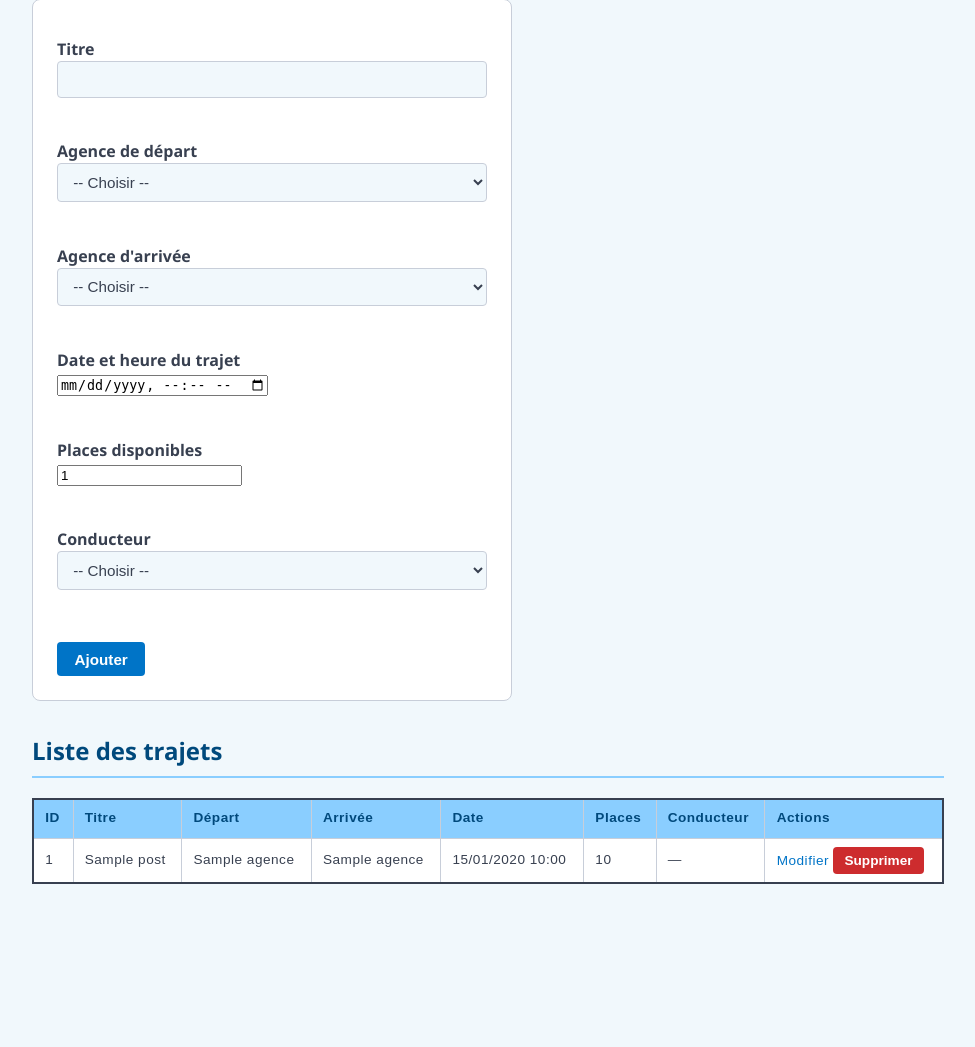
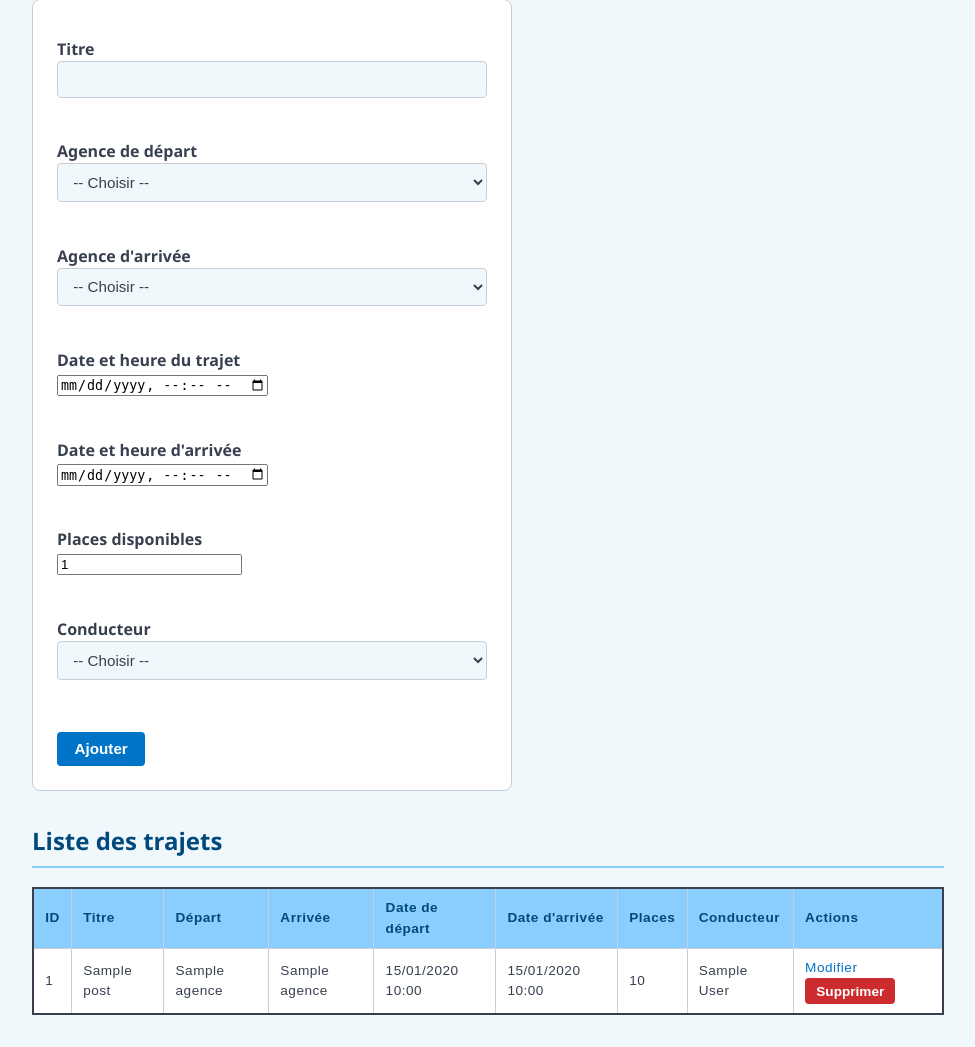
Before and after one commit to Corentin-pqt87/Touche_Pas_Au_Klaxon, a PHP site: page /Page/Admin/Trajets.php in a window 1280 px wide. Shown: the part 207-1254 px from the top of the page, without its empty margins (152-1127 px from the left). Before the commit the page ends 1091 px from the top, so only its background shows below. Run offline with PHP 8.4, Linux system fonts and the light colour scheme; the visitor is signed in with stand-in values (Sample User, id 1); tables that the repository leaves empty hold one stand-in row (values such as "Sample post").

```diff
--- a/Model/postModel.php
+++ b/Model/postModel.php
@@ -7,47 +7,68 @@ function getPosts() {
 }
 
 function getAllPosts() {
-    return findAll('
-        SELECT
-            p.*,
-            u.name AS driver_name,
-            dep.name AS departure_name, dep.location AS departure_location,
-            arr.name AS arrival_name, arr.location AS arrival_location
-        FROM posts p
-        INNER JOIN users u ON p.idusers = u.idusers
-        INNER JOIN agences dep ON p.departure = dep.idagences
-        INNER JOIN agences arr ON p.arrival = arr.idagences
-    ');
+    $bdd  = connection();
+    $stmt = $bdd->query(
+        'SELECT
+            p.idposts, p.title, p.travel_date, p.arrival_date, p.seats, p.idusers,
+            da.name AS departure_name,
+            aa.name AS arrival_name,
+            u.name  AS user_name
+         FROM posts p
+         INNER JOIN agences da ON p.departure = da.idagences
+         INNER JOIN agences aa ON p.arrival   = aa.idagences
+         LEFT  JOIN users   u  ON p.idusers   = u.idusers
+         ORDER BY p.travel_date DESC'
+    );
+    return $stmt->fetchAll(PDO::FETCH_ASSOC);
+}
+function getPostById($id) {
+    $bdd  = connection();
+    $stmt = $bdd->prepare('SELECT * FROM posts WHERE idposts = :id');
+    $stmt->execute(['id' => $id]);
+    return $stmt->fetch(PDO::FETCH_ASSOC);
 }
 
-function getPostById($id) {
-    return findOnePrepared('SELECT * FROM posts WHERE idposts = :id', ['id' => $id]);
-}
 
-function addPost($title, $departure, $arrival, $travel_date, $seats, $idusers) {
-    $bdd = connection();
-    $stmt = $bdd->prepare('INSERT INTO posts (title, departure, arrival, travel_date, seats, idusers) VALUES (:title, :departure, :arrival, :travel_date, :seats, :idusers)');
+function addPost($title, $departure, $arrival, $travel_date, $arrival_date, $seats, $idusers) {
+    $bdd  = connection();
+    $stmt = $bdd->prepare(
+        'INSERT INTO posts (title, departure, arrival, travel_date, arrival_date, seats, idusers)
+         VALUES (:title, :departure, :arrival, :travel_date, :arrival_date, :seats, :idusers)'
+    );
     return $stmt->execute([
-        'title' => $title,
-        'departure' => $departure,
-        'arrival' => $arrival,
-        'travel_date' => $travel_date,
-        'seats' => $seats,
-        'idusers' => $idusers
+        'title'        => $title,
+        'departure'    => $departure,
+        'arrival'      => $arrival,
+        'travel_date'  => $travel_date,
+        'arrival_date' => $arrival_date,
+        'seats'        => $seats,
+        'idusers'      => $idusers,
     ]);
 }
 
-function updatePost($id, $title, $departure, $arrival, $travel_date, $seats, $idusers) {
-    $bdd = connection();
-    $stmt = $bdd->prepare('UPDATE posts SET title = :title, departure = :departure, arrival = :arrival, travel_date = :travel_date, seats = :seats, idusers = :idusers WHERE idposts = :id');
+function updatePost($id, $title, $departure, $arrival, $travel_date, $arrival_date, $seats, $idusers) {
+    $bdd  = connection();
+    $stmt = $bdd->prepare(
+        'UPDATE posts
+         SET title        = :title,
+             departure    = :departure,
+             arrival      = :arrival,
+             travel_date  = :travel_date,
+             arrival_date = :arrival_date,
+             seats        = :seats,
+             idusers      = :idusers
+         WHERE idposts = :id'
+    );
     return $stmt->execute([
-        'title' => $title,
-        'departure' => $departure,
-        'arrival' => $arrival,
-        'travel_date' => $travel_date,
-        'seats' => $seats,
-        'idusers' => $idusers,
-        'id' => $id
+        'id'           => $id,
+        'title'        => $title,
+        'departure'    => $departure,
+        'arrival'      => $arrival,
+        'travel_date'  => $travel_date,
+        'arrival_date' => $arrival_date,
+        'seats'        => $seats,
+        'idusers'      => $idusers,
     ]);
 }
 
@@ -56,3 +77,23 @@ function deletePost($id) {
     $stmt = $bdd->prepare('DELETE FROM posts WHERE idposts = :id');
     return $stmt->execute(['id' => $id]);
 }
+
+function getAvailablePosts() {
+    $bdd = connection();
+    $stmt = $bdd->query(
+        'SELECT
+            p.idposts,
+            p.travel_date,
+            p.arrival_date,
+            p.seats,
+            da.name AS departure_name,
+            aa.name AS arrival_name
+         FROM posts p
+         INNER JOIN agences da ON p.departure = da.idagences
+         INNER JOIN agences aa ON p.arrival  = aa.idagences
+         WHERE p.travel_date > NOW()
+           AND p.seats > 0
+         ORDER BY p.travel_date ASC'
+    );
+    return $stmt->fetchAll(PDO::FETCH_ASSOC);
+}
--- a/Page/Admin/Trajets.php
+++ b/Page/Admin/Trajets.php
@@ -18,27 +18,29 @@ if ($_SERVER['REQUEST_METHOD'] === 'POST') {
     $action = $_POST['action'] ?? '';
 
     if ($action === 'add') {
-        $title       = trim($_POST['title']);
-        $departure   = intval($_POST['departure']);
-        $arrival     = intval($_POST['arrival']);
-        $travel_date = $_POST['travel_date'];
-        $seats       = intval($_POST['seats']);
-        $idusers     = intval($_POST['idusers']);
+        $title        = trim($_POST['title']);
+        $departure    = intval($_POST['departure']);
+        $arrival      = intval($_POST['arrival']);
+        $travel_date  = $_POST['travel_date'];
+        $arrival_date = !empty($_POST['arrival_date']) ? $_POST['arrival_date'] : null;
+        $seats        = intval($_POST['seats']);
+        $idusers      = intval($_POST['idusers']);
 
-        addPost($title, $departure, $arrival, $travel_date, $seats, $idusers)
+        addPost($title, $departure, $arrival, $travel_date, $arrival_date, $seats, $idusers)
             ? $message = "Trajet ajouté."
             : $message = "Erreur lors de l'ajout.";
 
     } elseif ($action === 'edit') {
-        $id          = intval($_POST['idposts']);
-        $title       = trim($_POST['title']);
-        $departure   = intval($_POST['departure']);
-        $arrival     = intval($_POST['arrival']);
-        $travel_date = $_POST['travel_date'];
-        $seats       = intval($_POST['seats']);
-        $idusers     = intval($_POST['idusers']);
+        $id           = intval($_POST['idposts']);
+        $title        = trim($_POST['title']);
+        $departure    = intval($_POST['departure']);
+        $arrival      = intval($_POST['arrival']);
+        $travel_date  = $_POST['travel_date'];
+        $arrival_date = !empty($_POST['arrival_date']) ? $_POST['arrival_date'] : null;
+        $seats        = intval($_POST['seats']);
+        $idusers      = intval($_POST['idusers']);
 
-        updatePost($id, $title, $departure, $arrival, $travel_date, $seats, $idusers)
+        updatePost($id, $title, $departure, $arrival, $travel_date, $arrival_date, $seats, $idusers)
             ? $message = "Trajet modifié."
             : $message = "Erreur lors de la modification.";
 
@@ -125,6 +127,11 @@ $users   = findAllUsersForSelect();
                     value="<?= $editPost ? date('Y-m-d\TH:i', strtotime($editPost['travel_date'])) : '' ?>">
             </label><br>
 
+            <label>Date et heure d'arrivée<br>
+                <input type="datetime-local" name="arrival_date"
+                    value="<?= ($editPost && $editPost['arrival_date']) ? date('Y-m-d\TH:i', strtotime($editPost['arrival_date'])) : '' ?>">
+            </label><br>
+
             <label>Places disponibles<br>
                 <input type="number" name="seats" min="1" required value="<?= htmlspecialchars($editPost['seats'] ?? 1) ?>">
             </label><br>
@@ -159,7 +166,8 @@ $users   = findAllUsersForSelect();
                         <th>Titre</th>
                         <th>Départ</th>
                         <th>Arrivée</th>
-                        <th>Date</th>
+                        <th>Date de départ</th>
+                        <th>Date d'arrivée</th>
                         <th>Places</th>
                         <th>Conducteur</th>
                         <th>Actions</th>
@@ -173,6 +181,7 @@ $users   = findAllUsersForSelect();
                             <td><?= htmlspecialchars($post['departure_name'] ?? '—') ?></td>
                             <td><?= htmlspecialchars($post['arrival_name'] ?? '—') ?></td>
                             <td><?= htmlspecialchars(date('d/m/Y H:i', strtotime($post['travel_date']))) ?></td>
+                            <td><?= $post['arrival_date'] ? htmlspecialchars(date('d/m/Y H:i', strtotime($post['arrival_date']))) : '—' ?></td>
                             <td><?= htmlspecialchars($post['seats']) ?></td>
                             <td><?= htmlspecialchars($post['user_name'] ?? '—') ?></td>
                             <td>
```
Also changed, not shown: Page/Accueil.php (+7 -0 lines), Template/home.php (+32 -2 lines), Page/Profil.php (added), 1 other file.
